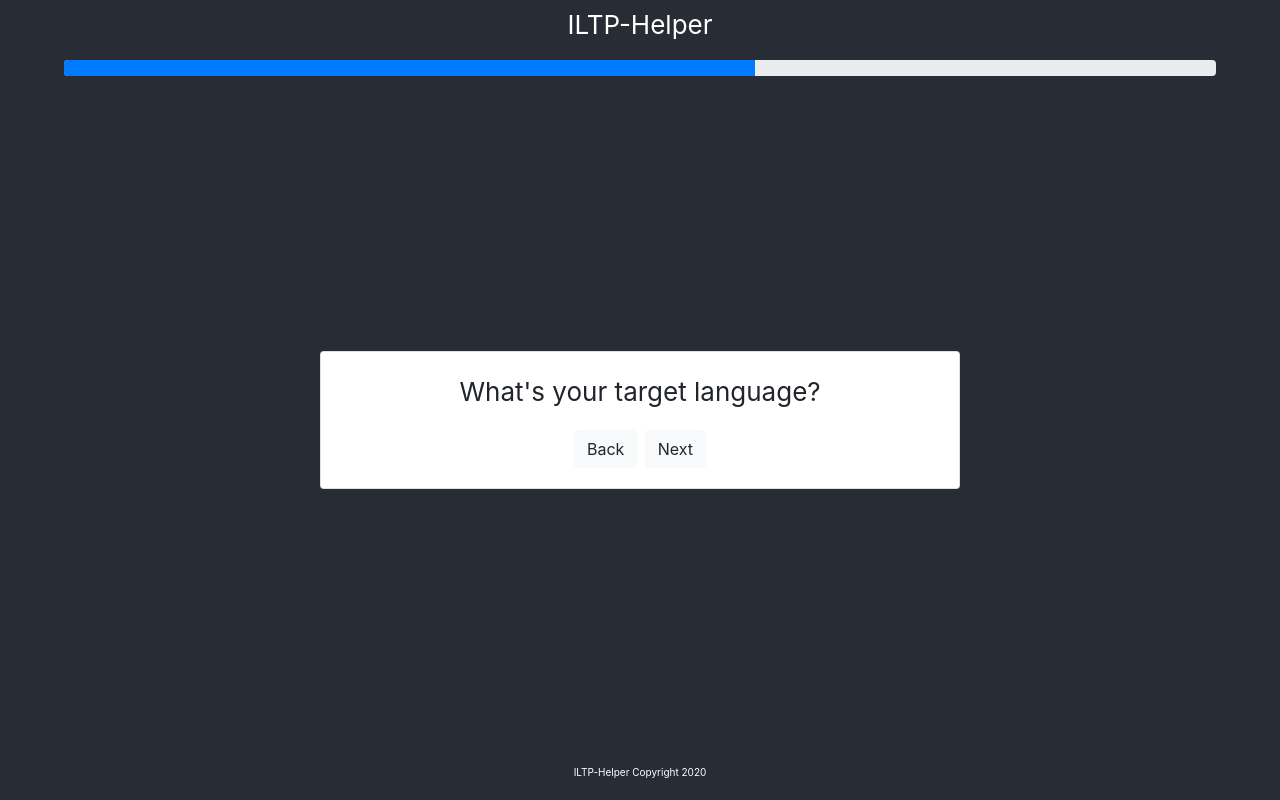
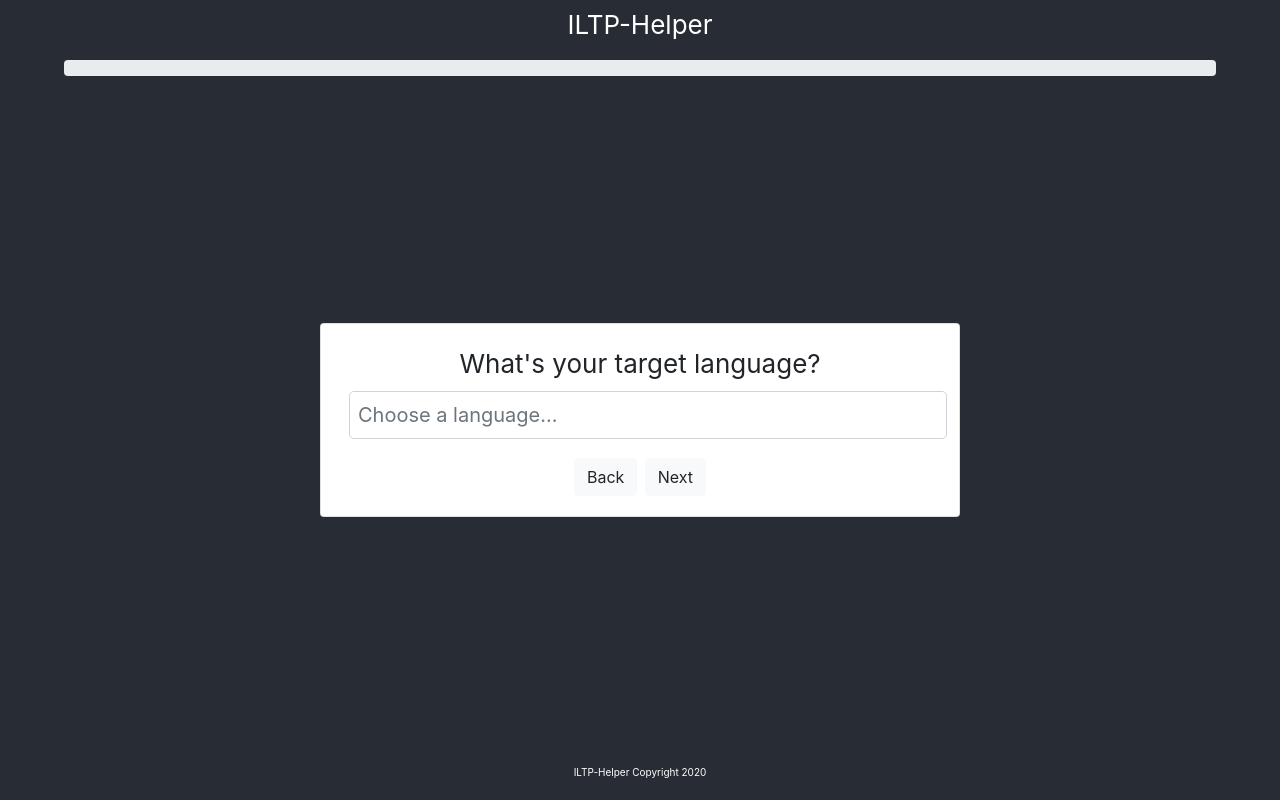
Before and after one commit to mcconkey/ILTP-helper, a React (Create React App) app in the folder app/: page / in a window 1280 px wide. Both pictures are taken after a click on the button "Get Started". Built offline with nearby package versions, Linux system fonts and the light colour scheme.

Commit message:
dynamic progress bar 😤

```diff
--- a/app/src/App.js
+++ b/app/src/App.js
@@ -15,7 +15,7 @@ import progressState from './atoms/progressState';
 function App() {
 
   const [isVisible, setVisibilityState] = useRecoilState(visibilityState);
-  const [ progress, setProgress] = useRecoilState(progressState);
+  const [progress, setProgress] = useRecoilState(progressState);
 
   let vis = {...isVisible};
 
@@ -24,9 +24,7 @@ function App() {
   });
 
   const hideCard = (name = "") => {
-    console.log("hidecard");
     vis[name] = false;
-    console.log(vis)
     setVisibilityState(vis);
     return Promise.resolve();
   };
@@ -48,7 +46,7 @@ function App() {
     <div class="App" style={{overflow: 'hidden'}}>
         <div className="Header">
           <p>ILTP-Helper</p>
-           <ProgressBar now={60} />
+           <ProgressBar now={progress} />
         </div>
         <div className="Content">
           <div className="Cards">
--- a/app/src/atoms/progressState.js
+++ b/app/src/atoms/progressState.js
@@ -6,9 +6,7 @@ import { atom } from 'recoil';
 
 const progressState = atom({
     key: 'progressState',
-    default: {
-        intro: true,
-    },
+    default: 0,
 });
 
 export default progressState;
--- a/app/src/atoms/surveyState.js
+++ b/app/src/atoms/surveyState.js
@@ -6,9 +6,7 @@ import { atom } from 'recoil';
 
 const surveyState = atom({
     key: 'surveyState',
-    default: {
-        intro: true,
-    },
+    default: {},
 });
 
 export default surveyState;
--- a/app/src/cards/ChooseLanguageCard.js
+++ b/app/src/cards/ChooseLanguageCard.js
@@ -1,13 +1,25 @@
 import React, { useEffect } from 'react';
-import { Card, Button } from 'react-bootstrap';
+import { Card, Button, Form } from 'react-bootstrap';
 import { Fade } from 'react-reveal';
-import { useRecoilValue } from 'recoil';
+import { useRecoilSnapshot, useRecoilState, useRecoilValue } from 'recoil';
 
 import visibilityState from '../atoms/visibilityState';
+import progressState from '../atoms/progressState';
+import surveyState from '../atoms/surveyState';
 
 const ChooseLanguageCard = ({back, next}) => {
 
     let visible = useRecoilValue(visibilityState).chooseLanguage ? true : false;
+    let [progress, setProgress] = useRecoilState(progressState);
+    let [survey, setSurvey] = useRecoilState(surveyState);
+
+    const onChangeLanguageHandler = (event) => {
+
+        setSurvey({...survey, ...{language: event.target.value }});
+        setProgress(10);
+
+    }
+
     return (
         <React.Fragment>
             <Fade
@@ -22,6 +34,20 @@ const ChooseLanguageCard = ({back, next}) => {
                     <Card.Body>
                         <Card.Text>
                             What's your target language?
+                            <br />
+                            <Form.Control
+                                placeholder="Choose a language..."
+                                type="text"
+                                size="lg"
+                                list="languages"
+                                style={{margin: '1vh', padding: '.5rem'}}
+                                onChange={onChangeLanguageHandler} />
+                            <datalist id="languages">
+                                <option>Russian</option>
+                                <option>Spanish</option>
+                                <option>Korean</option>
+                                <option>Chinese</option>
+                            </datalist>
                         </Card.Text>
                         <Button
                             variant="light"
--- a/app/src/cards/PreviousScoresCard.js
+++ b/app/src/cards/PreviousScoresCard.js
@@ -1,13 +1,17 @@
 import React from 'react';
 import { Card, Button } from 'react-bootstrap';
 import { Fade } from 'react-reveal';
-import { useRecoilValue } from 'recoil';
+import { useRecoilState, useRecoilValue } from 'recoil';
 
 import visibilityState from '../atoms/visibilityState';
+import progressState from '../atoms/progressState';
 
 const PreviousScoresCard = ({next, back}) => {
 
     let visible = useRecoilValue(visibilityState).previousScores ? true : false;
+    let [progress, setProgress] = useRecoilState(progressState);
+
+
 
     return (
         <React.Fragment>
```
